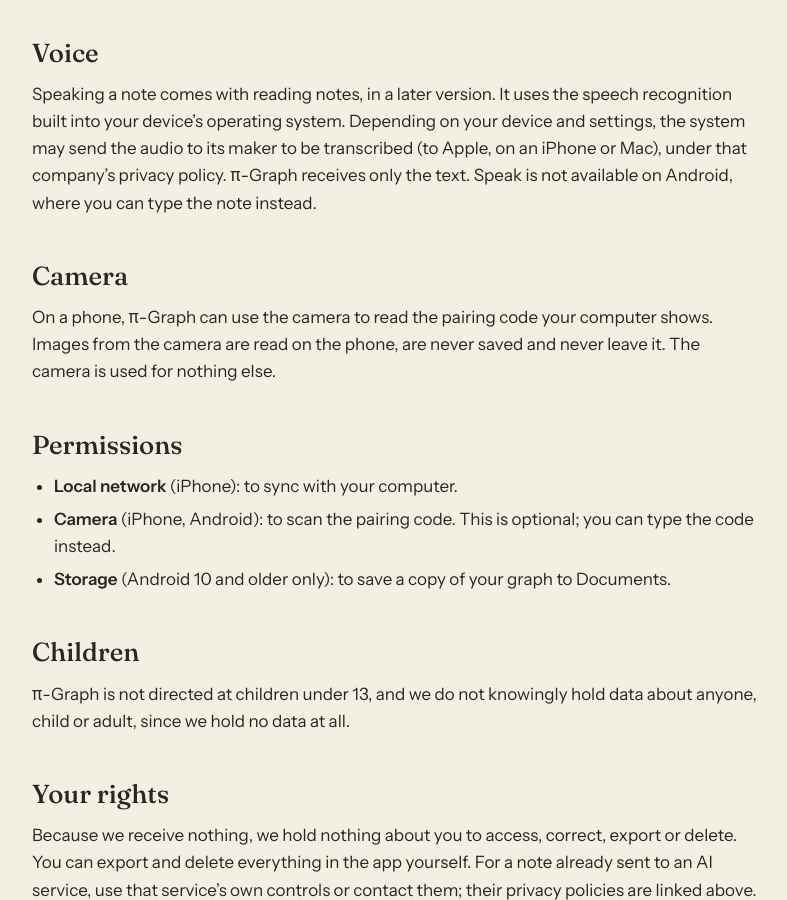
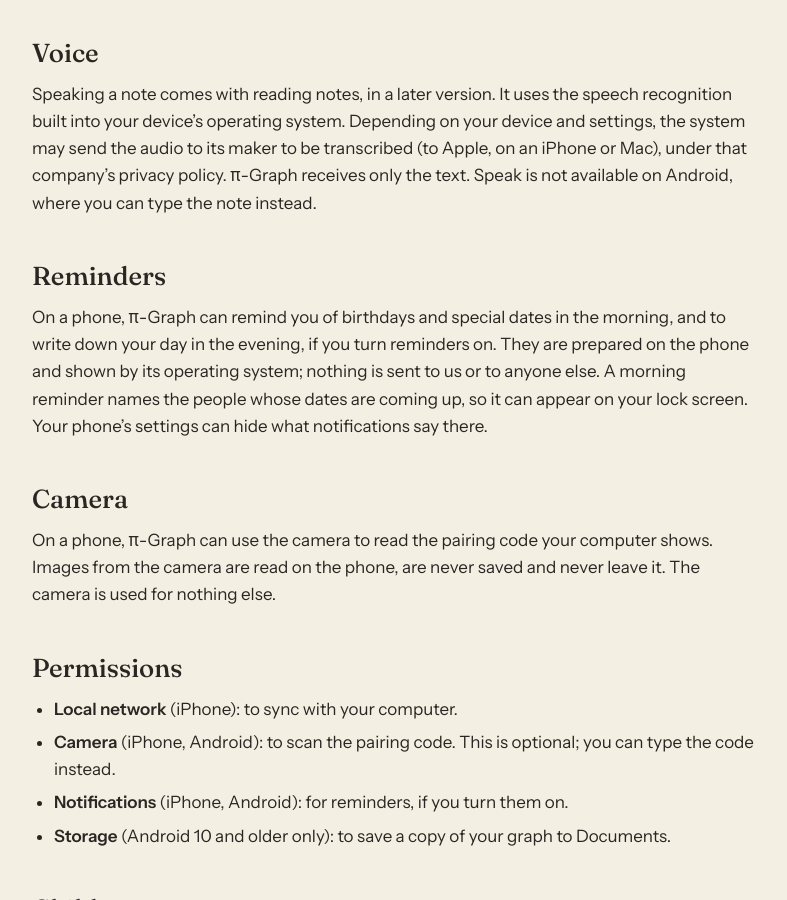
Before and after one commit to 3-14-graph/3-14-graph.github.io, a Jekyll site: the page built from privacy-policy.md, in a window 1280 px wide and 900 px high, scrolled down 2895 px. Shown: the whole window, without its empty margins (244-1031 px from the left). Built offline with Jekyll 4.4.1, drawn with Linux system fonts in a browser that asks for light colours; our own code applies the rules of GitHub Pages for plain Markdown files; some of the changed text lies outside the part shown.

Commit message:
Publish from pi-Graph 0a94caf

```diff
--- a/privacy-policy.md
+++ b/privacy-policy.md
@@ -125,6 +125,15 @@
 privacy policy. π-Graph receives only the text. Speak is not available on
 Android, where you can type the note instead.
 
+## Reminders
+
+On a phone, π-Graph can remind you of birthdays and special dates in the
+morning, and to write down your day in the evening, if you turn reminders
+on. They are prepared on the phone and shown by its operating system;
+nothing is sent to us or to anyone else. A morning reminder names the people
+whose dates are coming up, so it can appear on your lock screen. Your
+phone's settings can hide what notifications say there.
+
 ## Camera
 
 On a phone, π-Graph can use the camera to read the pairing code your computer
@@ -136,6 +145,7 @@
 - **Local network** (iPhone): to sync with your computer.
 - **Camera** (iPhone, Android): to scan the pairing code. This is optional;
   you can type the code instead.
+- **Notifications** (iPhone, Android): for reminders, if you turn them on.
 - **Storage** (Android 10 and older only): to save a copy of your graph to
   Documents.
 
```
Also changed, not shown: other parts of privacy-policy.md (+1 -1 lines), support.html (+7 -0 lines).
